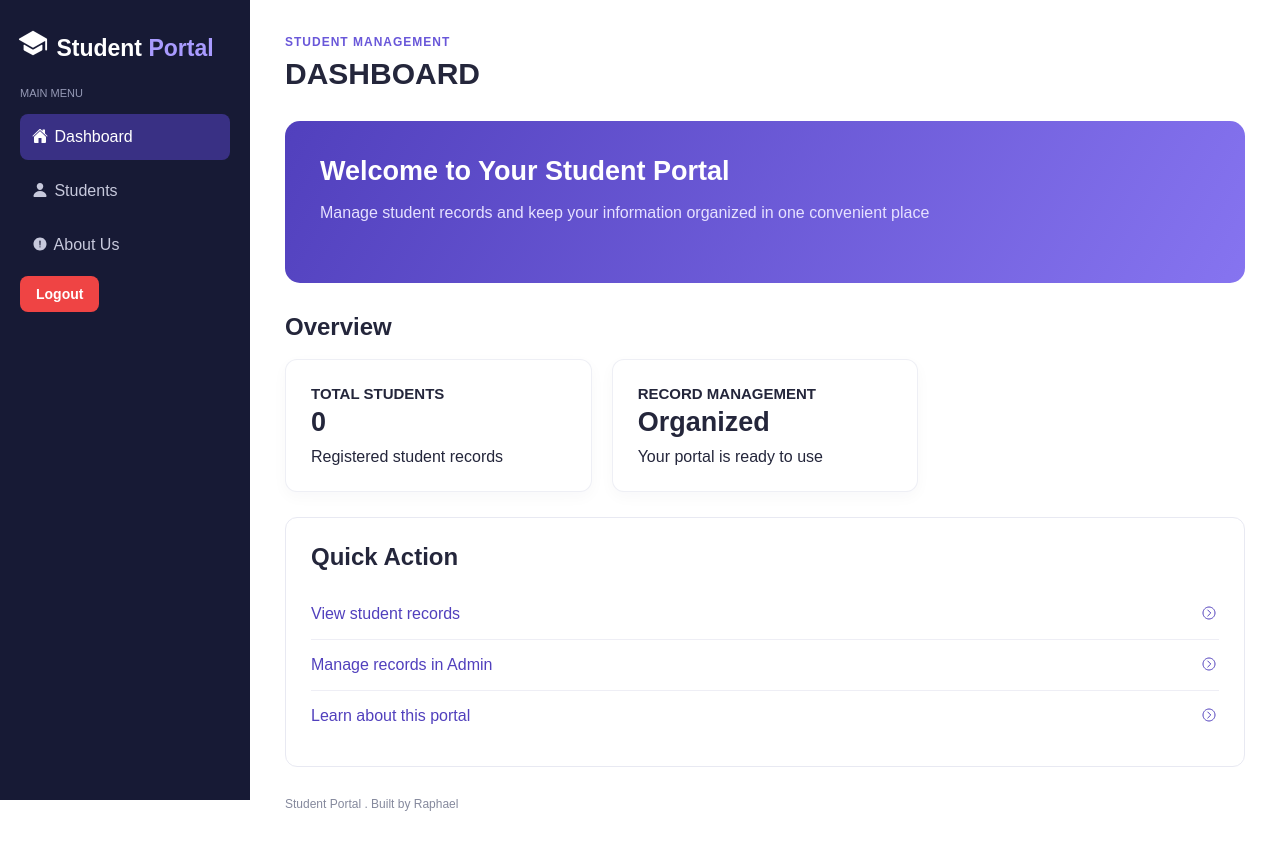
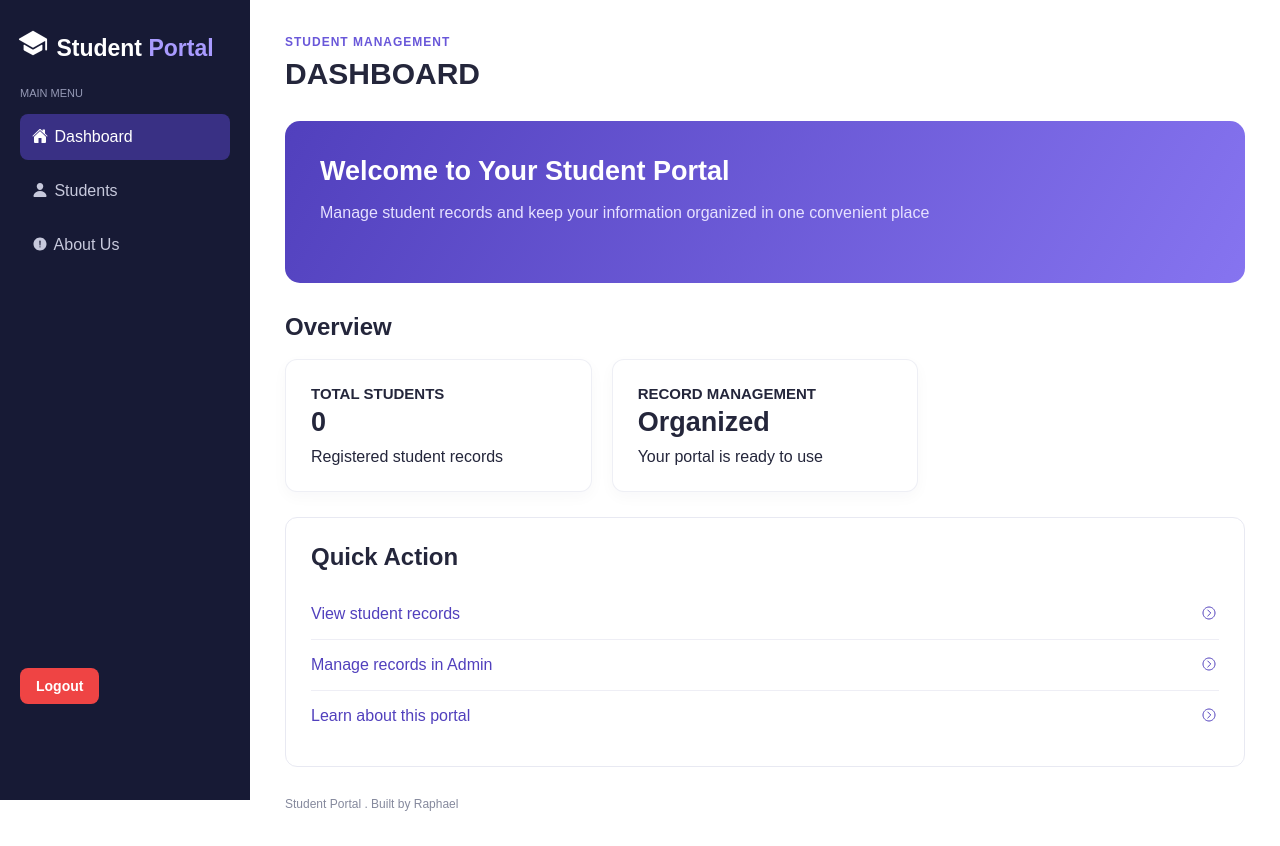
Before and after one commit to Raphex-code/Python_Tasks, a Django app: page / in a window 1280 px wide. Run offline with Django 5.2, Linux system fonts and the light colour scheme; the visitor is signed in with stand-in values (Sample User, id 1); data that the repository does not hold is empty.

Commit message:
pushing the logout button to the bottom on the dashborad page

```diff
--- a/django_practice/main_app/templates/main_app/home.html
+++ b/django_practice/main_app/templates/main_app/home.html
@@ -153,7 +153,9 @@
         font-size: 14px;
         font-weight: 600;
         cursor: pointer;
-
+      }
+      form {
+        margin-top: 400px;
       }
       .logout-btn:hover {
         background: #dc2626;
```
